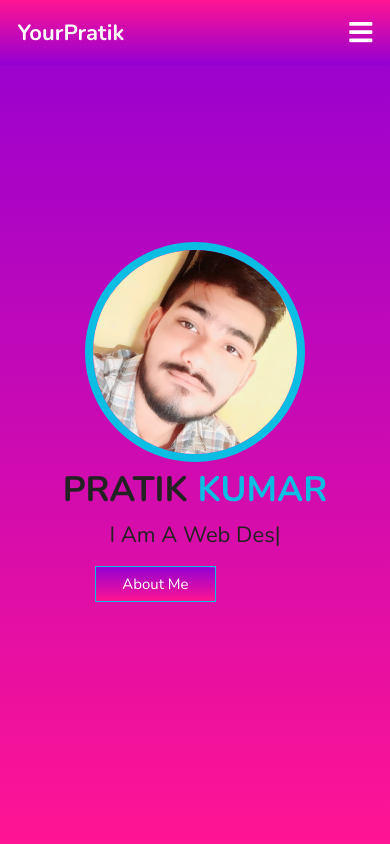
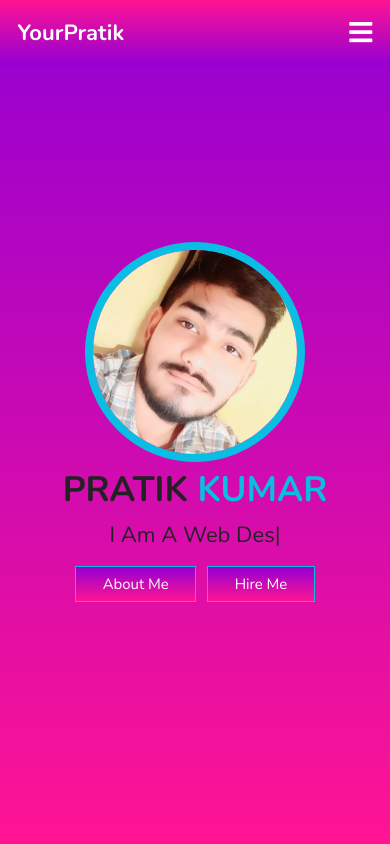
Before and after one commit to PratikBhatt4215/My-Personal-Portfolio, a plain HTML site: page index.html in a window 390 px wide. Shown: the top 844 px of the page. Drawn offline with nearby package versions, Linux system fonts and the light colour scheme.

Commit message:
FinalCommit

```diff
--- a/css/style.css
+++ b/css/style.css
@@ -76,6 +76,21 @@ section{
 }
 
 .btn:hover{
+    background:var(--blue);
+    letter-spacing: .2rem;
+}
+.button{
+    display: inline-block;
+    margin-top: 1rem;
+    padding:.8rem 3rem;
+    background:var(--gradient);
+    color:#fff;
+    font-size: 1.7rem;
+    cursor: pointer;
+    border: 1px solid var(--blue);
+    margin-left: 2rem;
+}
+.button:hover{
     background:var(--blue);
     letter-spacing: .2rem;
 }
@@ -596,8 +611,9 @@ section{
     .show-scroll {
         width: 1.7rem;
     }
-    .content .btn{
-        margin-left: -9rem;
+    .content .button{
+        margin-left: 1rem;
     }
 
+
 }
--- a/index.html
+++ b/index.html
@@ -52,6 +52,7 @@
         <h3> Pratik <span>Kumar</span> </h3>
         <p> i am a <span class="typing-text"> front end developer </span> </p>
         <a href="#about" class="btn">about me</a>
+        <a href="#" class="button">Hire me</a>
 
     </div>
 
```
